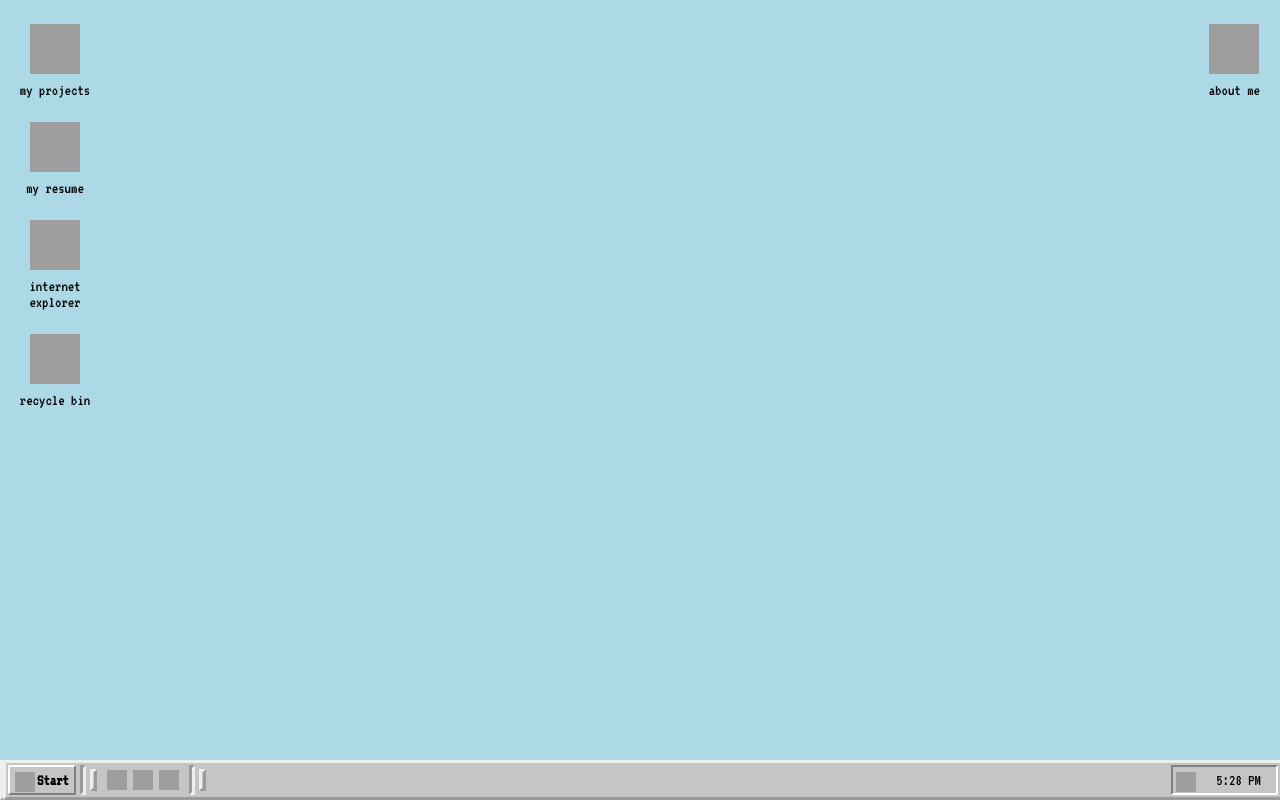
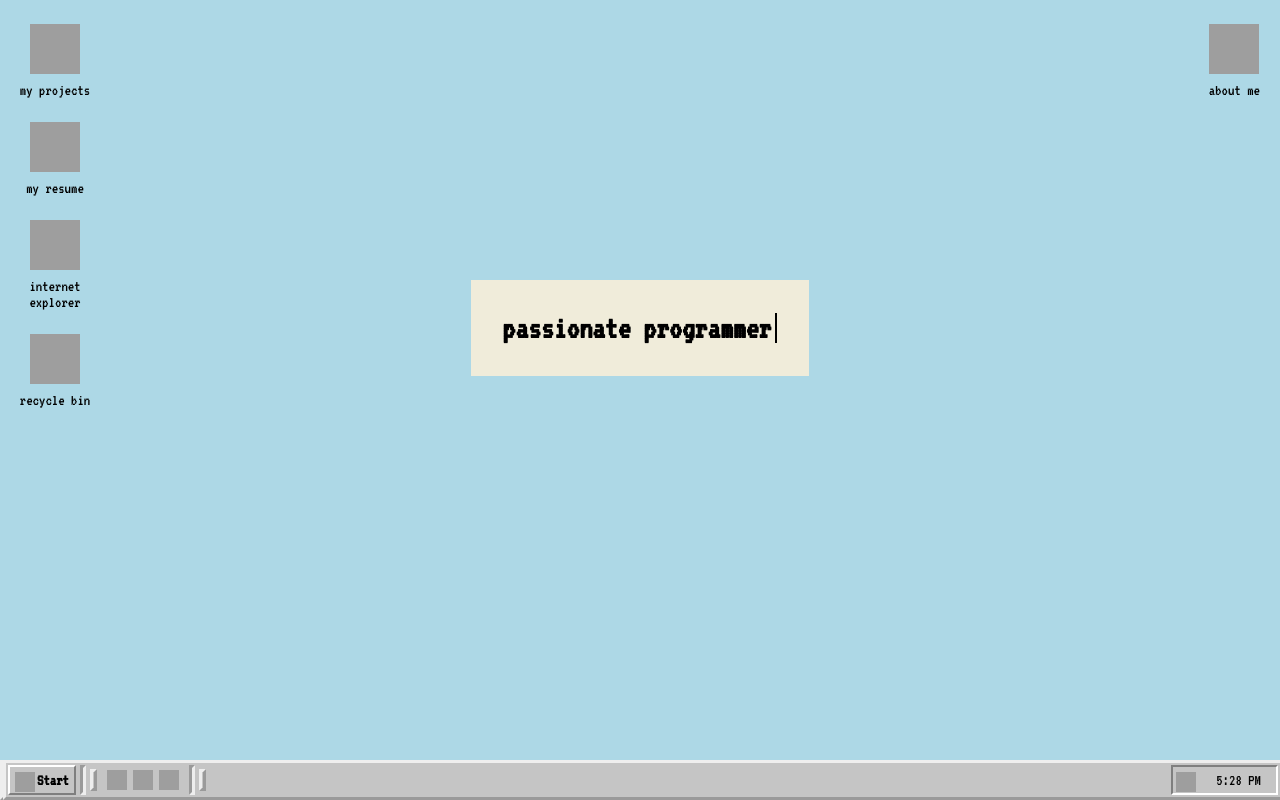
Before and after one commit to eden0606/eden0606.github.io, a Next.js app: page / in a window 1280 px wide. Built offline with nearby package versions, Linux system fonts and the light colour scheme; grey boxes are pictures that could not be loaded.

Commit message:
Adding intro modal back

```diff
--- a/app/page.tsx
+++ b/app/page.tsx
@@ -16,7 +16,7 @@
 
   return (
     <main id='root' className={styles.root}>
-      {/* <IntroModal /> */}
+      <IntroModal />
       <section className={styles.screen}>
         {applications.map((app, index) => {
           const appId = app.name.replaceAll(' ', '-') + '-window';
```
